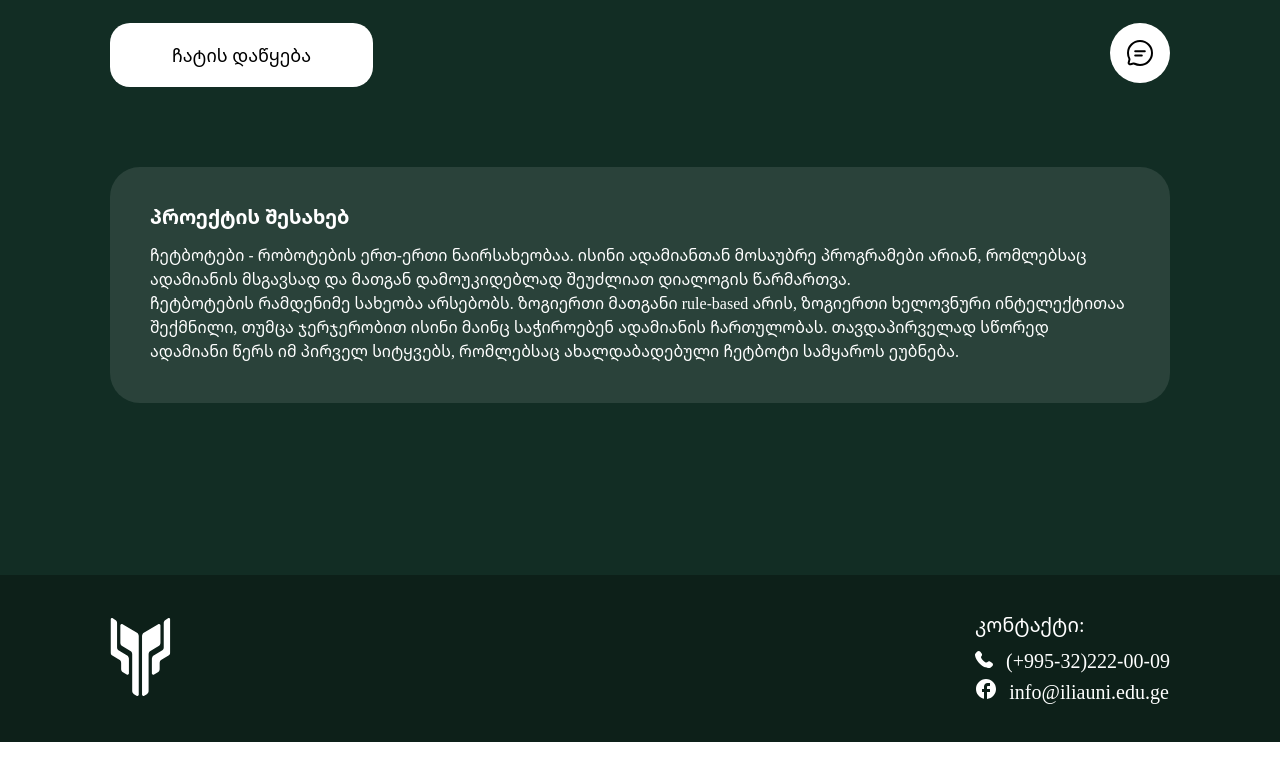
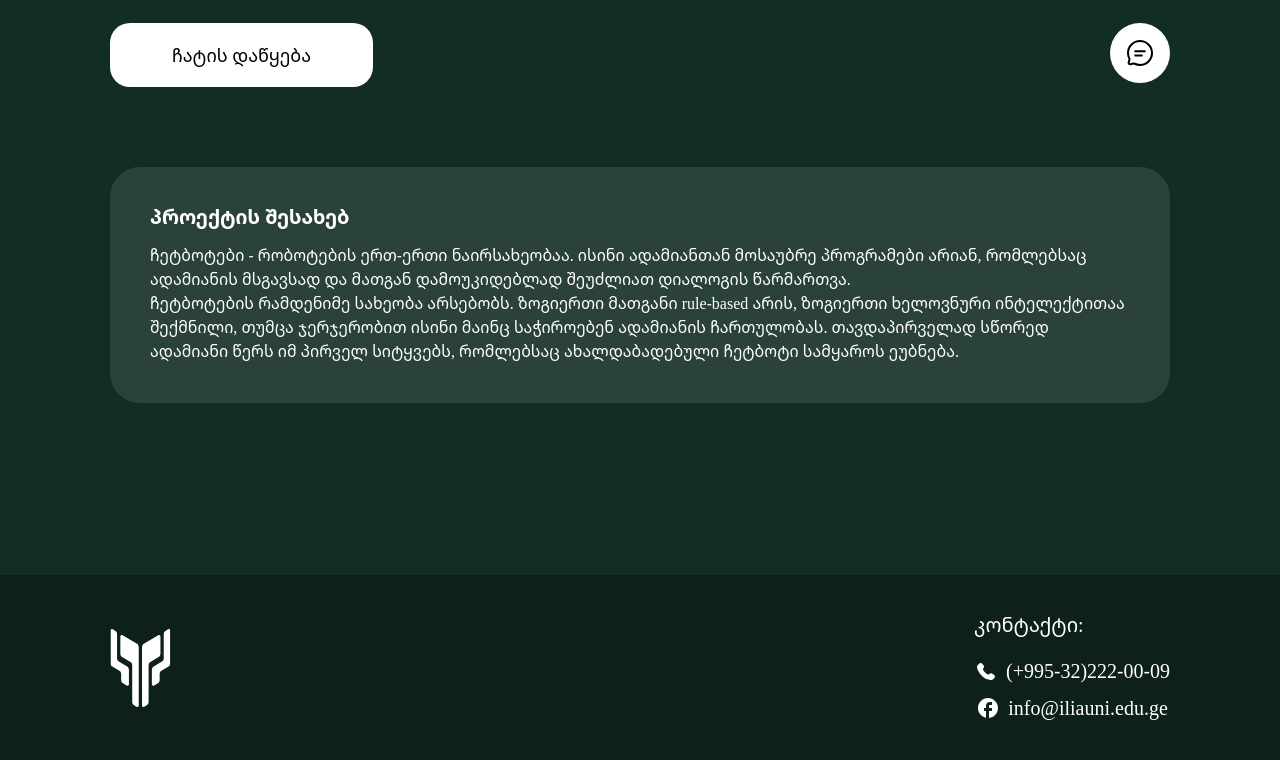
Before and after one commit to Mind1a/chatbot_camp, a plain HTML site: page index.html in a window 1280 px wide. Shown: the part 682-1442 px from the top of the page. Drawn offline with Linux system fonts and the light colour scheme.

Commit message:
neccessary fixes in footer and header

```diff
--- a/index.html
+++ b/index.html
@@ -21,10 +21,7 @@
               />
             </a>
             <a href="index.html">
-              <img
-              src="./assets/logos/unilab-logo.svg"
-              alt="unilab logo"
-              />
+              <img src="./assets/logos/unilab-logo.svg" alt="unilab logo" />
             </a>
           </div>
 
@@ -42,7 +39,7 @@
         <div class="main-text-container">
           <div>
             <h2>გამარჯობა</h2>
-            <p class = "introduction">
+            <p class="introduction">
               <span>მე უნა ვარ, </span>
               <span>ილიას სახელმწიფო </span>
               <span>უნივერსიტეტის ჩეტბოტი. </span>
@@ -54,12 +51,22 @@
           <div>
             <h2>იცი, რა არის ჩეთბოტი?</h2>
             <p class="about-chatbot">
-              <span>ჩეტბოტები - რობოტების ერთ-ერთი ნაირსახეობაა. ისინი ადამიანთან მოსაუბრე პროგრამები არიან, რომლებსაც ადამიანის მსგავსად და მათგან დამოუკიდებლად შეუძლიათ დიალოგის წარმართვა.</span>
-              <span>ჩეტბოტების რამდენიმე სახეობა არსებობს. ზოგიერთი მათგანი rule-based არის, ზოგიერთი ხელოვნური ინტელექტითაა შექმნილი, თუმცა ჯერჯერობით ისინი მაინც საჭიროებენ ადამიანის ჩართულობას. თავდაპირველად სწორედ ადამიანი წერს იმ პირველ სიტყვებს, რომლებსაც ახალდაბადებული ჩეტბოტი სამყაროს ეუბნება. </span>
+              <span
+                >ჩეტბოტები - რობოტების ერთ-ერთი ნაირსახეობაა. ისინი ადამიანთან
+                მოსაუბრე პროგრამები არიან, რომლებსაც ადამიანის მსგავსად და
+                მათგან დამოუკიდებლად შეუძლიათ დიალოგის წარმართვა.</span
+              >
+              <span
+                >ჩეტბოტების რამდენიმე სახეობა არსებობს. ზოგიერთი მათგანი
+                rule-based არის, ზოგიერთი ხელოვნური ინტელექტითაა შექმნილი, თუმცა
+                ჯერჯერობით ისინი მაინც საჭიროებენ ადამიანის ჩართულობას.
+                თავდაპირველად სწორედ ადამიანი წერს იმ პირველ სიტყვებს, რომლებსაც
+                ახალდაბადებული ჩეტბოტი სამყაროს ეუბნება.
+              </span>
             </p>
           </div>
         </div>
-        <img src="./assets/main-imgs/camp.webp" alt="camp" class="camp-img">
+        <img src="./assets/main-imgs/camp.webp" alt="camp" class="camp-img" />
         <div class="img-container">
           <img
             class="elipse-img"
@@ -73,51 +80,54 @@
           />
         </div>
         <div class="chat-functions">
-          <div class="start-chat-btn">
-            ჩატის დაწყება
-          </div>
+          <div class="start-chat-btn">ჩატის დაწყება</div>
           <div class="message-btn">
-            <img src="./assets/icons/chat-icon.svg" alt="chat icon">
+            <img src="./assets/icons/chat-icon.svg" alt="chat icon" />
           </div>
         </div>
         <div class="about-project">
           <h2>პროექტის შესახებ</h2>
           <p class="chatbot-description">
-            <span>ჩეტბოტები - რობოტების ერთ-ერთი ნაირსახეობაა. ისინი ადამიანთან მოსაუბრე პროგრამები არიან, რომლებსაც ადამიანის მსგავსად და მათგან დამოუკიდებლად შეუძლიათ დიალოგის წარმართვა.</span>
-            <span>ჩეტბოტების რამდენიმე სახეობა არსებობს. ზოგიერთი მათგანი rule-based არის, ზოგიერთი ხელოვნური ინტელექტითაა შექმნილი, თუმცა ჯერჯერობით ისინი მაინც საჭიროებენ ადამიანის ჩართულობას. თავდაპირველად სწორედ ადამიანი წერს იმ პირველ სიტყვებს, რომლებსაც ახალდაბადებული ჩეტბოტი სამყაროს ეუბნება. </span>
+            <span
+              >ჩეტბოტები - რობოტების ერთ-ერთი ნაირსახეობაა. ისინი ადამიანთან
+              მოსაუბრე პროგრამები არიან, რომლებსაც ადამიანის მსგავსად და მათგან
+              დამოუკიდებლად შეუძლიათ დიალოგის წარმართვა.</span
+            >
+            <span
+              >ჩეტბოტების რამდენიმე სახეობა არსებობს. ზოგიერთი მათგანი
+              rule-based არის, ზოგიერთი ხელოვნური ინტელექტითაა შექმნილი, თუმცა
+              ჯერჯერობით ისინი მაინც საჭიროებენ ადამიანის ჩართულობას.
+              თავდაპირველად სწორედ ადამიანი წერს იმ პირველ სიტყვებს, რომლებსაც
+              ახალდაბადებული ჩეტბოტი სამყაროს ეუბნება.
+            </span>
           </p>
         </div>
       </div>
     </main>
     <footer class="main-footer">
       <div class="container">
-        <div>
         <img
           id="footer-unilab-logo"
           src="./assets/logos/unilab-logo.svg"
           alt="unilab logo"
         />
-        </div>
         <section class="footer-contacts-section">
           <h2>კონტაქტი:</h2>
           <ul>
             <li>
-              <img
-                src="./assets/icons/phone-icon.svg"
-                alt="phone icon"
-              />
-              <a href="tel:(+995-32)222-00-09">
-                (+995-32)222-00-09
-              </a >
+              <a href="tel:(+995-32)222-00-09" class="icon-wrapper">
+                <img src="./assets/icons/phone-icon.svg" alt="phone icon" />
+              </a>
+              <a href="tel:(+995-32)222-00-09"> (+995-32)222-00-09 </a>
             </li>
             <li>
+              <a href="mainlto:info@iliauni.edu.ge" class="icon-wrapper">
                 <img
                   src="./assets/icons/facebook-icon.svg"
                   alt="facebook icon"
                 />
-              <a href="#">
-                info@iliauni.edu.ge
               </a>
+              <a href="mainlto:info@iliauni.edu.ge"> info@iliauni.edu.ge </a>
             </li>
           </ul>
         </section>
--- a/styles/style.css
+++ b/styles/style.css
@@ -4,7 +4,7 @@
   --dark-green: rgba(13, 32, 25, 1);
   --green: #122d24;
   --light-green: #122d2430;
-  --transparent-green: rgba(255, 255, 255, 0.10);
+  --transparent-green: rgba(255, 255, 255, 0.1);
   --white: #ffffff;
   --black: #000000;
 }
@@ -46,8 +46,11 @@
   font-size: 20px;
 }
 
-.header-logos > a:nth-child(2) > img {
-  margin-left: 24px;
+.header-logos {
+  display: flex;
+  align-items: center;
+  justify-content: center;
+  gap: 24px;
 }
 /*header end*/
 
@@ -90,20 +93,20 @@
   letter-spacing: 0.5;
   line-height: 1.5;
 }
-.introduction span{
+.introduction span {
   display: block;
 }
-.about-chatbot span{
+.about-chatbot span {
   display: block;
   max-width: 80ch;
 }
-.camp-img{
+.camp-img {
   position: absolute;
   top: 12%;
   right: 20%;
   z-index: 10;
 }
-.img-container{
+.img-container {
   position: absolute;
   top: 80px;
   right: 0;
@@ -119,12 +122,12 @@
   left: 50%;
   transform: translate(-50%, -50%);
 }
-.chat-functions{
+.chat-functions {
   display: flex;
   justify-content: space-between;
   margin-top: 40px;
 }
-.start-chat-btn{
+.start-chat-btn {
   width: 263px;
   height: 64px;
   background-color: var(--white);
@@ -137,7 +140,7 @@
   font-weight: 500;
   cursor: pointer;
 }
-.message-btn{
+.message-btn {
   height: 60px;
   width: 60px;
   background-color: var(--white);
@@ -147,7 +150,7 @@
   align-items: center;
   cursor: pointer;
 }
-.about-project{
+.about-project {
   max-width: 1680px;
   margin: 80px 0 172px;
   height: auto;
@@ -158,13 +161,13 @@
   flex-direction: column;
   gap: 8px;
 }
-.about-project h2{
+.about-project h2 {
   font-size: 20px;
   font-weight: 600;
   color: var(--white);
   margin-bottom: 8px;
 }
-.about-project p{
+.about-project p {
   max-width: 150ch;
   font-size: 16px;
   color: var(--white);
@@ -173,7 +176,7 @@
   letter-spacing: 0.5;
   line-height: 1.5;
 }
-.chatbot-description span{
+.chatbot-description span {
   display: block;
 }
 /* hero section end */
@@ -200,23 +203,44 @@
   height: 80px;
 }
 
+.footer-contacts-section {
+  display: flex;
+  gap: 24px;
+  flex-direction: column;
+}
+
 .footer-contacts-section h2 {
   font-size: 20px;
   font-weight: 500;
-
-  margin-bottom: 16px;
 }
 
 .footer-contacts-section ul {
   display: flex;
   flex-direction: column;
   align-items: center;
+  gap: 13px;
+}
+
+.footer-contacts-section li {
+  display: flex;
   gap: 8px;
 }
 
-.footer-contacts-section a {
+.footer-contacts-section li a:last-child {
   text-decoration: none;
-  color: var(--white);
-  margin-left: 8px;
+  color: #ffffff;
+
+  display: flex;
+  align-items: center;
 }
+
+.icon-wrapper {
+  height: 24px;
+  width: 24px;
+
+  display: grid;
+  justify-content: center;
+  align-items: center;
+}
+
 /* footer end */
```
Lines whose indentation alone changed are shown as unchanged.
